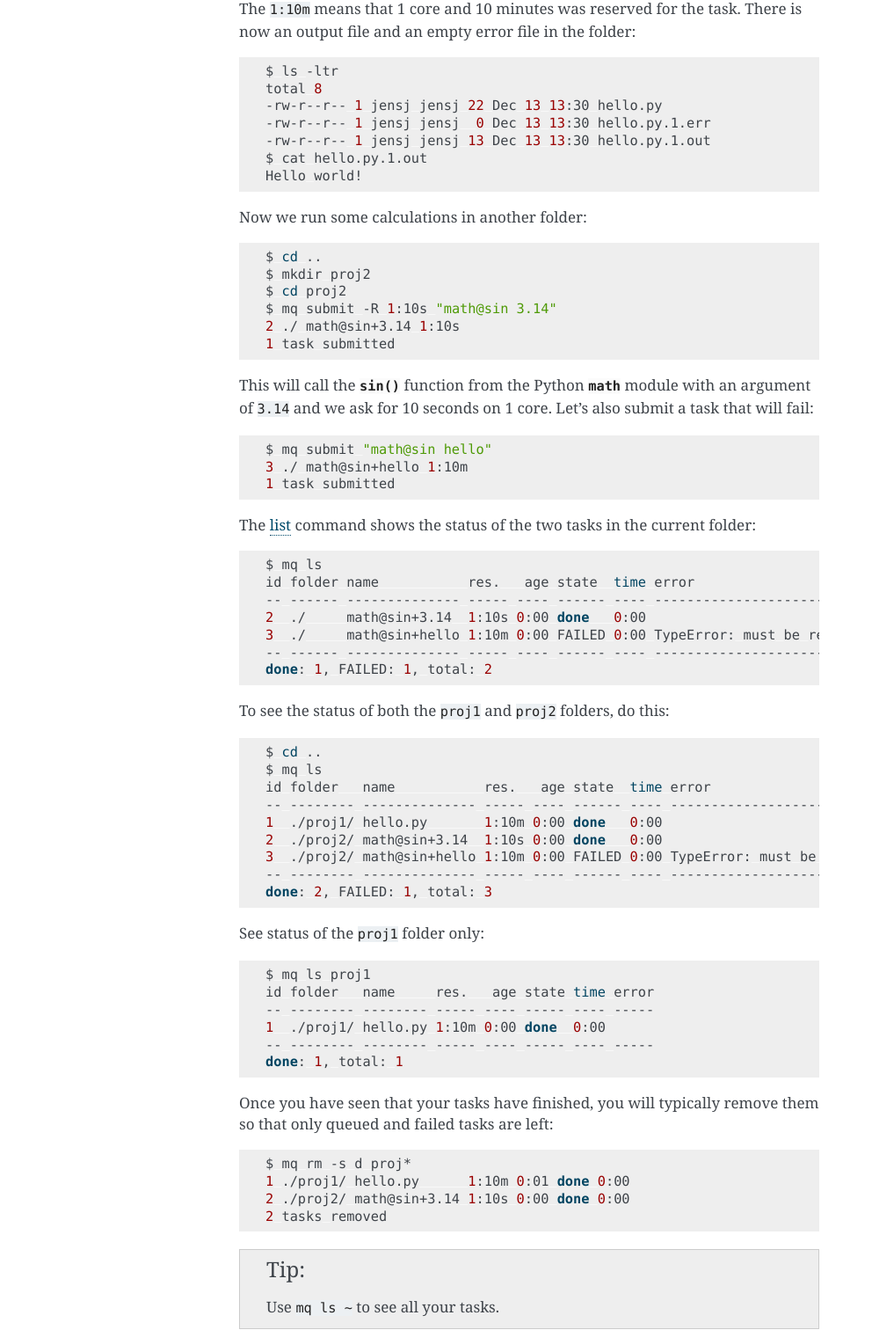
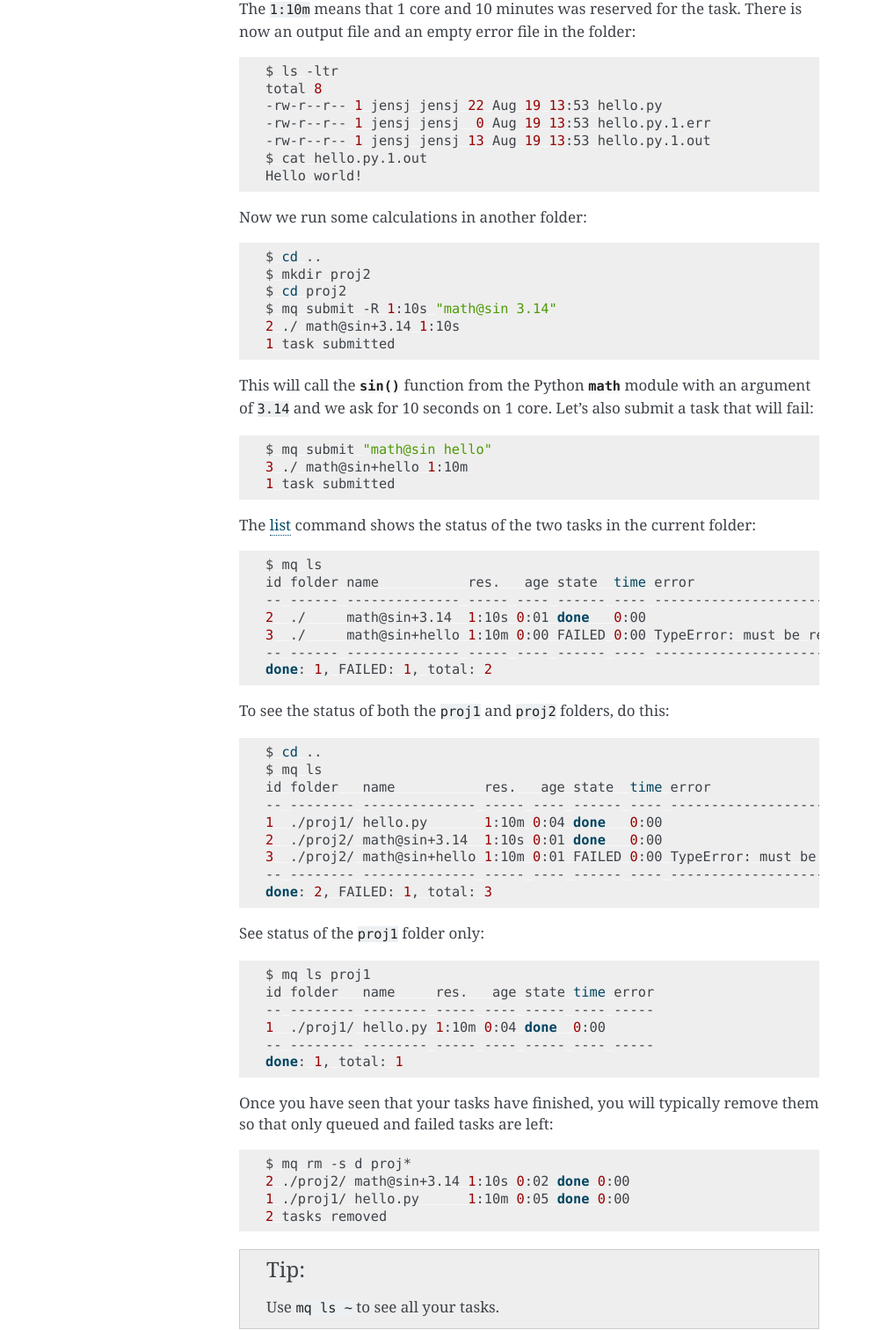
Before and after one commit to Yangxinsix/myqueue, a Sphinx documentation site: the page built from docs/quickstart.rst, in a window 1280 px wide. Shown: the part 559-2071 px from the top of the page at 88% size, without its empty margins (148-1140 px from the left). Built offline with Sphinx 7.4.7, drawn with Linux system fonts in a browser that asks for light colours.

Commit message:
More doctests

```diff
--- a/docs/quickstart.rst
+++ b/docs/quickstart.rst
@@ -34,9 +34,9 @@ There is now an output file and an empty error file in the folder::
 
     $ ls -ltr
     total 8
-    -rw-r--r-- 1 jensj jensj 22 Dec 13 13:30 hello.py
-    -rw-r--r-- 1 jensj jensj  0 Dec 13 13:30 hello.py.1.err
-    -rw-r--r-- 1 jensj jensj 13 Dec 13 13:30 hello.py.1.out
+    -rw-r--r-- 1 jensj jensj 22 Aug 19 13:53 hello.py
+    -rw-r--r-- 1 jensj jensj  0 Aug 19 13:53 hello.py.1.err
+    -rw-r--r-- 1 jensj jensj 13 Aug 19 13:53 hello.py.1.out
     $ cat hello.py.1.out
     Hello world!
 
@@ -63,7 +63,7 @@ current folder::
     $ mq ls
     id folder name           res.   age state  time error
     -- ------ -------------- ----- ---- ------ ---- ---------------------------------------
-    2  ./     math@sin+3.14  1:10s 0:00 done   0:00
+    2  ./     math@sin+3.14  1:10s 0:01 done   0:00
     3  ./     math@sin+hello 1:10m 0:00 FAILED 0:00 TypeError: must be real number, not str
     -- ------ -------------- ----- ---- ------ ---- ---------------------------------------
     done: 1, FAILED: 1, total: 2
@@ -74,9 +74,9 @@ To see the status of both the ``proj1`` and ``proj2`` folders, do this::
     $ mq ls
     id folder   name           res.   age state  time error
     -- -------- -------------- ----- ---- ------ ---- ---------------------------------------
-    1  ./proj1/ hello.py       1:10m 0:00 done   0:00
-    2  ./proj2/ math@sin+3.14  1:10s 0:00 done   0:00
-    3  ./proj2/ math@sin+hello 1:10m 0:00 FAILED 0:00 TypeError: must be real number, not str
+    1  ./proj1/ hello.py       1:10m 0:04 done   0:00
+    2  ./proj2/ math@sin+3.14  1:10s 0:01 done   0:00
+    3  ./proj2/ math@sin+hello 1:10m 0:01 FAILED 0:00 TypeError: must be real number, not str
     -- -------- -------------- ----- ---- ------ ---- ---------------------------------------
     done: 2, FAILED: 1, total: 3
 
@@ -85,7 +85,7 @@ See status of the ``proj1`` folder only::
     $ mq ls proj1
     id folder   name     res.   age state time error
     -- -------- -------- ----- ---- ----- ---- -----
-    1  ./proj1/ hello.py 1:10m 0:00 done  0:00
+    1  ./proj1/ hello.py 1:10m 0:04 done  0:00
     -- -------- -------- ----- ---- ----- ---- -----
     done: 1, total: 1
 
@@ -93,8 +93,8 @@ Once you have seen that your tasks have finished, you will typically remove
 them so that only queued and failed tasks are left::
 
     $ mq rm -s d proj*
-    1 ./proj1/ hello.py      1:10m 0:01 done 0:00
-    2 ./proj2/ math@sin+3.14 1:10s 0:00 done 0:00
+    2 ./proj2/ math@sin+3.14 1:10s 0:02 done 0:00
+    1 ./proj1/ hello.py      1:10m 0:05 done 0:00
     2 tasks removed
 
 .. tip::
```
Also changed, not shown: 3 other files.
